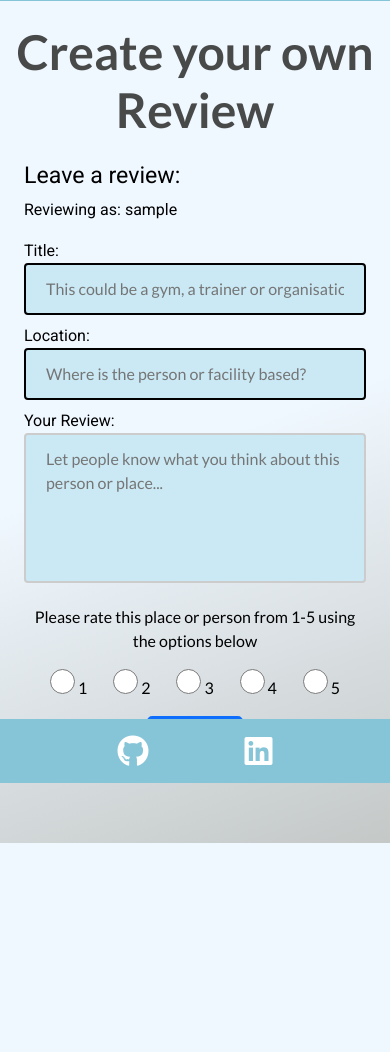
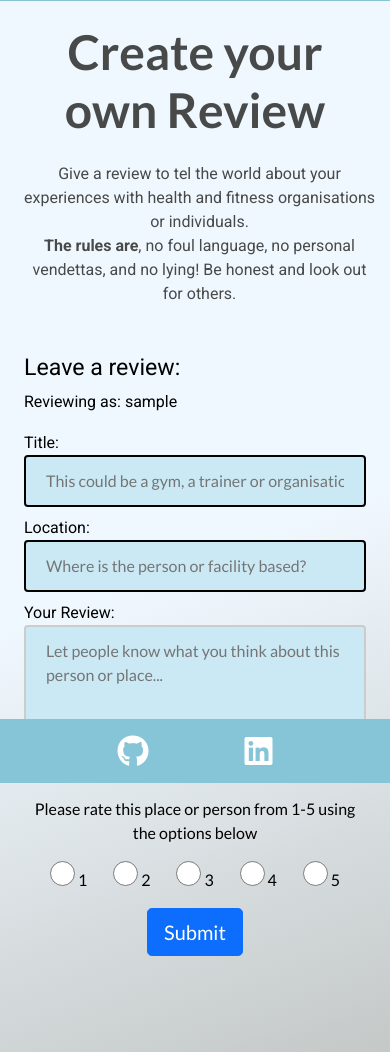
Before and after one commit to StephenKennyGains/HonestFitness, a Django app: page /review/create_review/ in a window 390 px wide. Shown: the part 61-1113 px from the top of the page. Before the commit the page ends 904 px from the top, so only its background shows below. Run offline with Django 3.2, Linux system fonts and the light colour scheme; the visitor is signed in with stand-in values (Sample User, id 1); some libraries are stand-ins or nearby versions.

Commit message:
Update review create and update views to redirect to reviews

```diff
--- a/blog/views.py
+++ b/blog/views.py
@@ -100,7 +100,8 @@ class PostFullView(View):
         comment = get_object_or_404(Comment, id=id)
         deletion_request = request.user
         if (
-            comment.name == deletion_request.username and deletion_request.is_authenticated
+            comment.name == deletion_request.username and
+            deletion_request.is_authenticated
         ):
             comment.delete()
             messages.add_message(
--- a/honestfitness/urls.py
+++ b/honestfitness/urls.py
@@ -8,6 +8,7 @@ urlpatterns = [
     path('summernote/', include('django_summernote.urls')),
     path('', include('blog.urls'), name='blog_urls'),
     path('review/', include('review.urls'), name='review_urls'),
-    path('manageprofile/', include('manageprofile.urls'), name='manage_profile_urls'),
+    path('manageprofile/', include('manageprofile.urls'),
+         name='manage_profile_urls'),
     path('accounts/', include('allauth.urls')),
 ]
--- a/manageprofile/apps.py
+++ b/manageprofile/apps.py
@@ -1,6 +1,10 @@
+""" Import App to program """
 from django.apps import AppConfig
 
 
 class ManageprofileConfig(AppConfig):
+
+    """Define manageprofile app """
+
     default_auto_field = 'django.db.models.BigAutoField'
     name = 'manageprofile'
--- a/manageprofile/urls.py
+++ b/manageprofile/urls.py
@@ -1,7 +1,9 @@
+"""Sets the urls for manageprofile"""
+from django.urls import path
 from . import views
-from django.urls import path
 
 urlpatterns = [
     path('profile/', views.profile, name='profile'),
-    path('deletereview/<int:id>', views.DeleteReviewView.delete_review, name='delete_review'),
+    path('deletereview/<int:id>', views.DeleteReviewView.delete_review,
+         name='delete_review'),
 ]
--- a/review/views.py
+++ b/review/views.py
@@ -4,7 +4,8 @@ Below are the views to allow users to enter into a full view
 of listed postsand comment on them and like them if registered
 and logged in"""
 
-from django.shortcuts import render
+from django.shortcuts import render, reverse
+from django.http import HttpResponseRedirect
 from django.views import generic, View
 from .models import Review
 from .forms import ReviewForm
@@ -63,7 +64,7 @@ class CreateReview(View):
                 post.author = request.user
                 post.user = request.user
                 post.save()
-            return render(request, "review.html")
+            return HttpResponseRedirect(reverse("review"))
 
 
 class UpdateReview(View):
@@ -88,7 +89,6 @@ class UpdateReview(View):
                 reviewbody = request.POST["reviewbody"]
 
                 form.save()
-                return render(request, "review.html")
+                return HttpResponseRedirect(reverse("review"))
 
-        context = {"post": post, "form": form}
-        return render(request, "edit_review.html", context)
+        return render(request, "edit_review.html")
--- a/static/css/style.css
+++ b/static/css/style.css
@@ -205,7 +205,9 @@ textarea {
     }
 
     .home-page-description {
-        display: none;
+        font-size: 1rem;
+        width: 90vw;
+        align-items: center;
     }
 
     .login-prompt {
--- a/templates/base.html
+++ b/templates/base.html
@@ -83,8 +83,8 @@
     <footer class="mt-5">
         <nav class="navbar footer-nav fixed-bottom navbar-expand-lg navbar-light pe-5 ps-5 text-center">
           <div class="container-fluid d-flex justify-content-center">
-            <a class="mx-5" href=""><i class="fa-brands fa-github"></i></a>
-            <a class="mx-5" href=""><i class="fab fa-linkedin"></i></a>
+            <a class="mx-5" href="https://github.com/StephenKennyGains" target="_blank"><i class="fa-brands fa-github"></i></a>
+            <a class="mx-5" href="https://www.linkedin.com/in/stephen-kenny-gains-4582a1113/" target="_blank"><i class="fab fa-linkedin"></i></a>
           </div>
         </nav>
       </footer>
--- a/templates/create_review.html
+++ b/templates/create_review.html
@@ -5,15 +5,17 @@
 <!------------ Create review header and info -------------->
 
 <div class="container-fluid">
+    <div class="container">
         <div class="row">
             <div class="col-12">
                 <h1 class="home-page-title text-center my-4">
                     Create your own Review
                 </h1>
-            <p class="home-page-description text-center mx-5 px-5 mb-5">
+                <p class="home-page-description text-center mb-5">
                     Give a review to tel the world about your experiences with health and fitness organisations or individuals. <br>
                     <strong>The rules are</strong>, no foul language, no personal vendettas, and no lying! Be honest and look out for others.
                 </p>
+            </div>
         </div>
     </div>
 
@@ -56,7 +58,7 @@
             </div>
             {% csrf_token %}
             <div class="text-center">
-            <button type="submit" class="btn btn-primary btn-lg form-headings my-3">Submit</button>
+            <button type="submit" class="btn btn-primary btn-lg form-headings my-3 mb-5">Submit</button>
             </div>
         </form>
     </div>
--- a/templates/edit_review.html
+++ b/templates/edit_review.html
@@ -5,14 +5,16 @@
 <!------------ Update Review header and info -------------->
 
 <div class="container-fluid">
+    <div class="container">
         <div class="row">
             <div class="col-12">
                 <h1 class="home-page-title text-center my-4">
                     Update and Edit your Review
                 </h1>
-            <p class="home-page-description text-center mx-5 px-5 mb-5">
+                <p class="home-page-description text-center mb-5">
                     We all change our minds, update your review in the form below and we'll post it right back up!
                 </p>
+            </div>
         </div>
     </div>
 
--- a/templates/profile.html
+++ b/templates/profile.html
@@ -3,14 +3,16 @@
 {% block content %}
 
 <div class="container-fluid">
+    <div class="container">
         <div class="row">
             <div class="col-12">
                 <h1 class="home-page-title text-center my-4">
                     Your Profile
                 </h1>
-            <p class="home-page-description text-center mx-5 px-5 mb-5">
+                <p class="home-page-description text-center mb-5">
                     Here you can edit or delete reviews you have created. Maybe you've had a change of heart since you left it, so let everybody know.
                 </p>
+            </div>
         </div>
     </div>
 
--- a/templates/review.html
+++ b/templates/review.html
@@ -5,17 +5,18 @@
 <!------------ Review header and info -------------->
 
 <div class="container-fluid">
+    <div class="container">
         <div class="row">
             <div class="col-12">
                 <h1 class="home-page-title text-center my-4">
                     The Review Zone
                 </h1>
-            <p class="home-page-description text-center mx-5 px-5 mb-5">
+                <p class="home-page-description text-center mb-5">
                     Help others to find reliable sources for improving their health and fitness by giving honest feedback on gyms, organisations, trainers, websites or any other source that gave you help, guidance and motivation to achive your goals.
                 </p>
             </div>
         </div>
-
+    </div>
 
 <!----------- To display all reviews  ----------------->
 
```
Also changed, not shown: templates/index.html (+7 -4 lines), templates/post_full_view.html (+4 -4 lines). Lines whose indentation alone changed are shown as unchanged.
